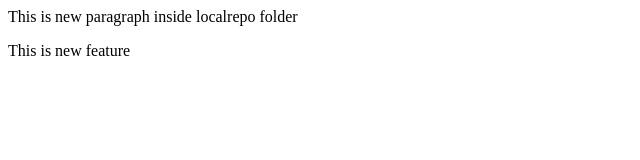
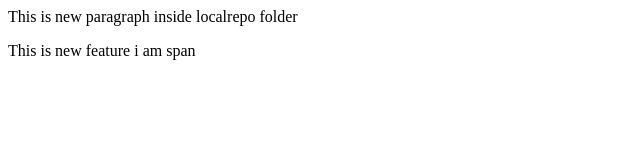
Before and after one commit to pappukumar16/localrepo, a plain HTML site: page index.html in a window 1280 px wide. Shown: the full height of the page, 0-640 px from the left. Drawn offline with Linux system fonts and the light colour scheme.

Commit message:
add span

```diff
--- a/index.html
+++ b/index.html
@@ -1,2 +1,2 @@
 <p>This is new paragraph inside localrepo folder</p>
-<p>This is new  feature </p>
+<p>This is new  feature <span>i am span</span></p>
```
